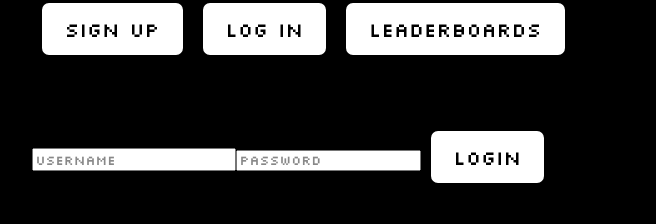
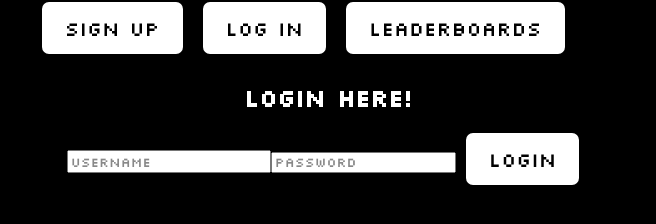
Before and after one commit to kaicrabb/SPProject, a React (Create React App) app in the folder frontend/: page /login in a window 1280 px wide. Shown: the part 554-778 px from the top of the page, without its empty margins (312-968 px from the left). Built offline with nearby package versions, Linux system fonts and the light colour scheme.

Commit message:
Updated some stylistic stuff for forms

```diff
--- a/frontend/src/App.js
+++ b/frontend/src/App.js
@@ -12,7 +12,7 @@ import Leaderboard from './leaderboard/leaderboard'; // Import Leaderboard funct
 
 function App() {
   // Set up constants to use in the app
-  const [fontFamily, setFontFamily] = useState('');
+  const [fontFamily] = useState('');
   const [selectedImage, setSelectedImage] = useState(localStorage.getItem('profileImage') || '/profileicons/profiledefault.png');
   const [characterImage, setCharacterImage] = useState(null);
 
--- a/frontend/src/character_select/character_select.js
+++ b/frontend/src/character_select/character_select.js
@@ -66,13 +66,13 @@ function CharacterSelect({ setSelectedImage }) {
       } else {// Notify the user that the character wasn't saved
         throw new Error('Failed to save character.');
       }
-    } catch (error) {// Check for any other error that cuased them not ot be saved
+    } catch (error) {// Check for any other error that caused them not ot be saved
       console.error('Error saving character:', error);
     }
   };
 
   return (// Set up some html for the page
-    <div style={{ fontFamily: 'Silkscreen, sans-serif', textAlign: 'center' }}>
+    <div style={{ fontFamily: 'Silkscreen, sans-serif', textAlign: 'center', color:'white' }}>
       <h1>Select Your Character</h1>
       <p style={{fontSize: '14px', color: 'white' }}>Note: all hitboxes are the same regardless of sprite size</p>
       {selectedCharacter && (
--- a/frontend/src/delete_account/delacc.js
+++ b/frontend/src/delete_account/delacc.js
@@ -82,7 +82,7 @@ function DelAcc() {
   }, []); // Empty dependency array to run only once
 
   return (
-    <div>
+    <div style={{ fontFamily: 'Silkscreen, sans-serif', textAlign: 'center', color:'white' }}>
       <h2>Delete Account</h2>
       <form onSubmit={handleDeleteAccount}>
         <input
--- a/frontend/src/login/login.js
+++ b/frontend/src/login/login.js
@@ -102,7 +102,7 @@ function Login() {
     };
 
     return (
-        <div>
+        <div style={{ fontFamily: 'Silkscreen, sans-serif', textAlign: 'center', color:'white' }}>
             <h2>Login Here!</h2>
             <form onSubmit={handleLogin}>
                 <input
--- a/frontend/src/signup/signup.js
+++ b/frontend/src/signup/signup.js
@@ -108,7 +108,7 @@ function SignUp() {
   };
 
   return (
-    <div>
+    <div style={{ fontFamily: 'Silkscreen, sans-serif', textAlign: 'center', color:'white' }}>
       <h2>Sign Up Here!</h2>
       <form onSubmit={handleSignup}>
         <input
```
